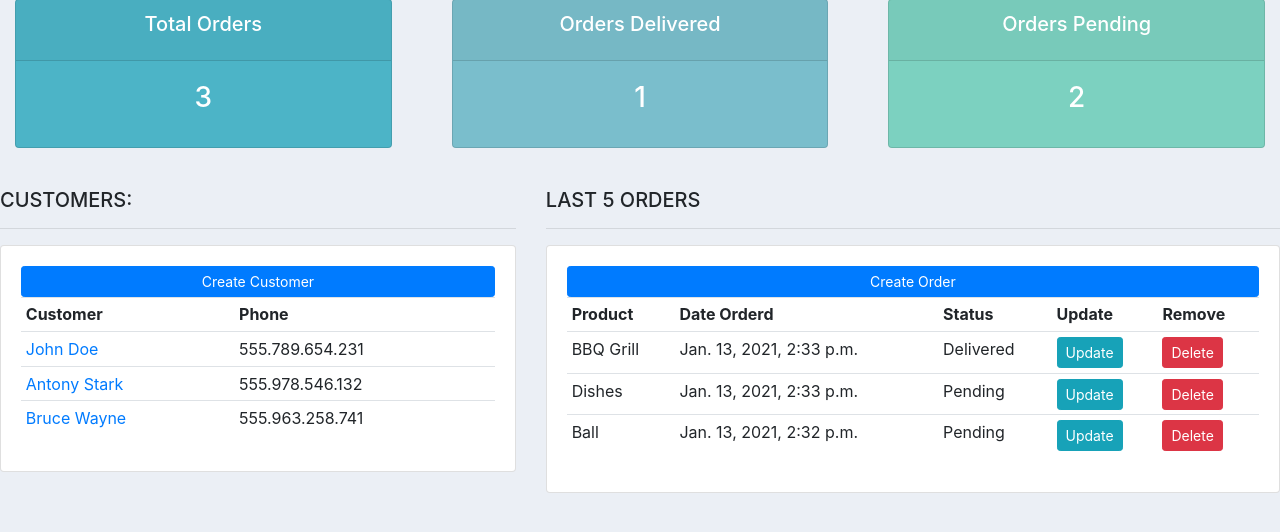
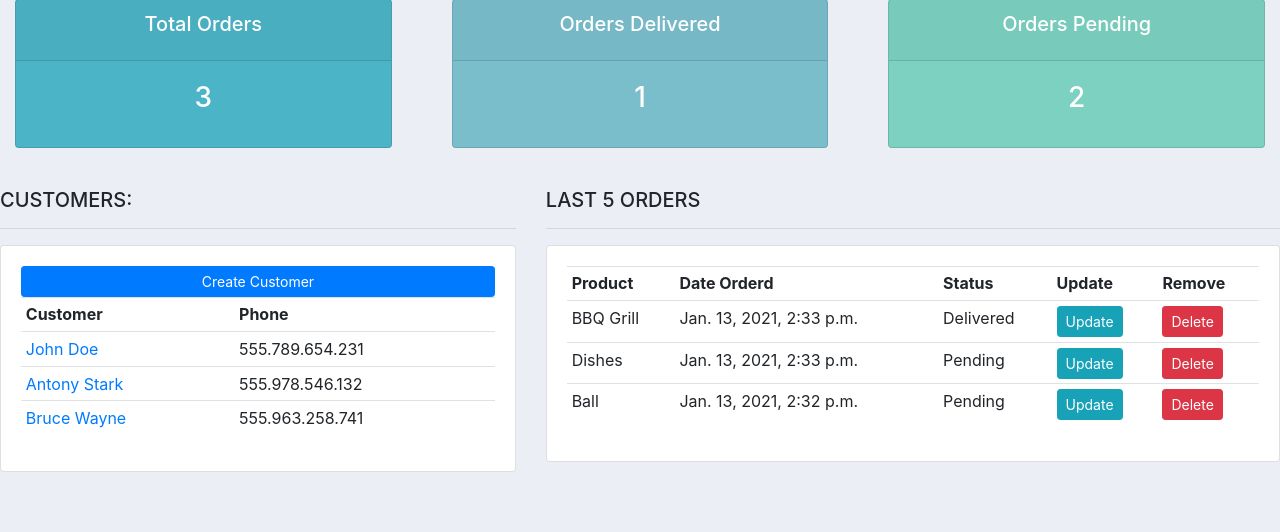
Before and after one commit to JeanBarbosa27/estudando_django_getting_started_com_dennis_ivy, a Django app: page / in a window 1280 px wide. Shown: the part 84-616 px from the top of the page. Run offline with Django 3.2, Linux system fonts and the light colour scheme; data comes from the database, SQL or seed files in the repository; some libraries are stand-ins or nearby versions.

Commit message:
Remove botão que leva para a criação de pedidos Nesse caso o botão que levava para a rota antiga, se a associação com o cliente

```diff
--- a/accounts/templates/pages/dashboard.html
+++ b/accounts/templates/pages/dashboard.html
@@ -37,10 +37,6 @@
         <h5>LAST 5 ORDERS</h5>
         <hr>
         <div class="card card-body">
-            <a
-                href="{% url 'create_order' %}"
-                class="btn btn-primary  btn-sm btn-block"
-            >Create Order</a>
             <table class="table table-sm">
                 <tr>
                     <th>Product</th>
```
